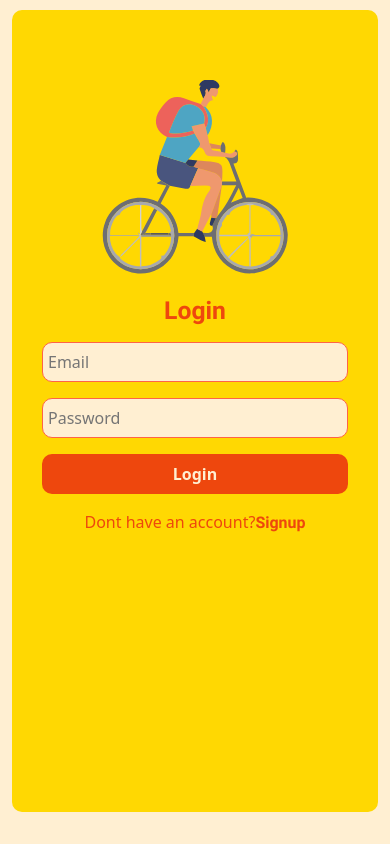
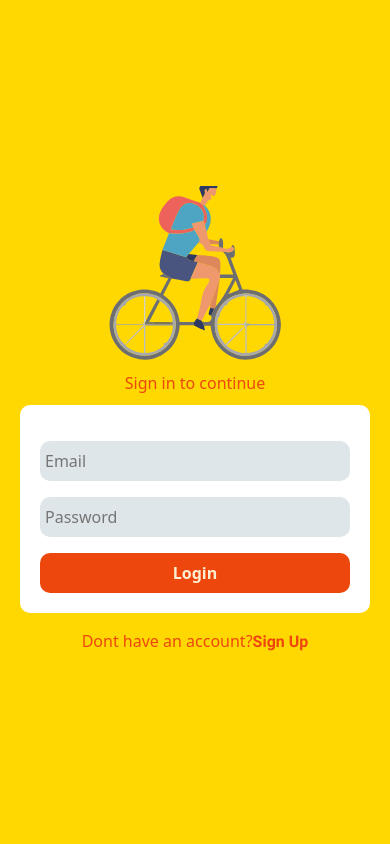
Before and after one commit to floydfdes/app-hobbies-nextjs, a Next.js app: page /login in a window 390 px wide. Built offline with nearby package versions, Linux system fonts and the light colour scheme.

Commit message:
Mobile UI Improvements.

```diff
--- a/pages/login.jsx
+++ b/pages/login.jsx
@@ -20,7 +20,7 @@ function Login() {
   }
 
   return (
-    <div className="container">
+    <div className="container login-main-container">
       <Head>
         <title>Hobbies - Login</title>
       </Head>
@@ -32,8 +32,8 @@ function Login() {
           <div
             className={`${styles.loginContainer} col-lg-6 col-md-6 col-sm-12`}
           >
-            {screenWidth < 720 && <Image src={singing} />}
-            <h2>Login</h2>
+            {screenWidth < 768 && <Image src={singing} />}
+            <div>Sign in to continue</div>
             <form>
               <div className="mt-3">
                 <input type="email" name="email" placeholder="Email" />
@@ -48,7 +48,7 @@ function Login() {
             <div className="mt-3 message">
               Dont have an account?
               <strong>
-                <Link href="/signup">Signup</Link>
+                <Link href="/signup">Sign Up</Link>
               </strong>
             </div>
           </div>
--- a/pages/signup.jsx
+++ b/pages/signup.jsx
@@ -12,7 +12,7 @@ function SignUp() {
   }
 
   return (
-    <div className="container">
+    <div className="container login-main-container">
       <Head>
         <title>Hobbies - Signup</title>
       </Head>
--- a/styles/Login.module.css
+++ b/styles/Login.module.css
@@ -16,6 +16,9 @@
   padding: 30px;
   text-align: center;
   margin-top: 40px;
+  display: flex;
+  flex-direction: column;
+  justify-content: center;
 }
 .loginContainer button {
   border: none;
@@ -33,10 +36,10 @@
   box-shadow: none;
   border: none;
   border-radius: 10px;
-  background: var(--secondary-color);
+  background: #dfe6e9;
   color: var(--fourth-color);
   padding: 5px;
-  border: 1px solid tomato;
+
   outline: none;
 }
 .loginContainer img {
@@ -49,7 +52,18 @@
 
 @media screen and (max-width: 720px) {
   .containerHeight {
-    margin: 10px 0px !important;
+    margin: 0px 0px !important;
+    height: 100vh;
+    border-radius: 0px;
+  }
+  .loginContainer {
+    padding: 20px;
+  }
+  .loginContainer form {
+    padding: 20px;
+    background: white;
+    border-radius: 10px;
+    margin-top: 10px;
   }
   .loginContainer button,
   .loginContainer input {
@@ -57,7 +71,7 @@
   }
   .loginContainer img {
     display: block !important;
-    height: 200px !important;
+    height: 175px !important;
     margin-bottom: 10px !important;
   }
 }
--- a/styles/globals.css
+++ b/styles/globals.css
@@ -62,3 +62,9 @@ h3 {
 .display-none {
   display: none;
 }
+
+@media screen and (max-width: 480px) {
+  .login-main-container {
+    padding: 0px !important;
+  }
+}
```
